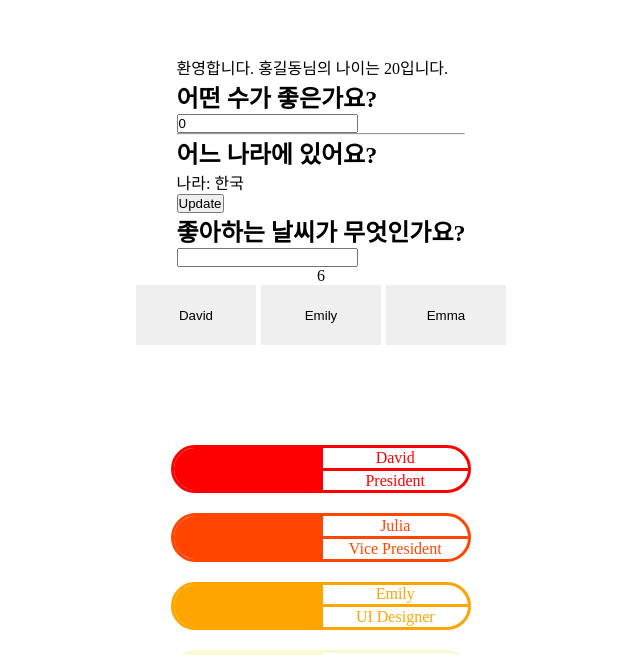
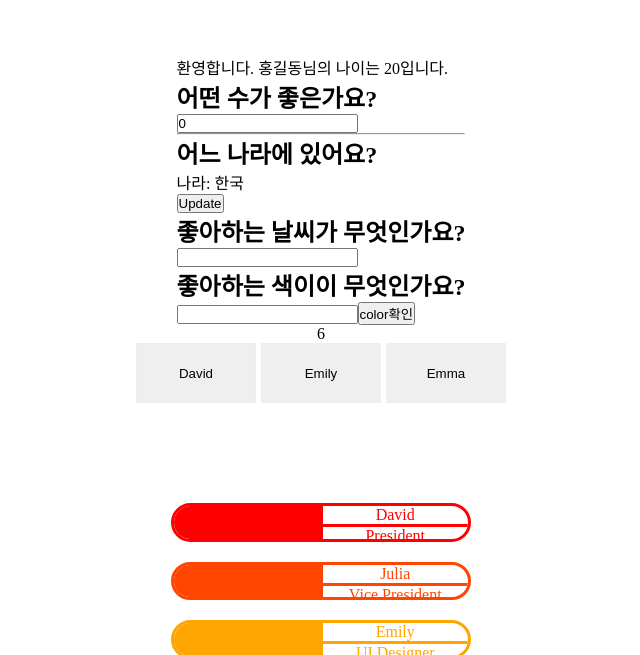
Before and after one commit to aajy/react, a React (Create React App) app: page / in a window 1280 px wide. Shown: the part 145-800 px from the top of the page, without its empty margins (319-959 px from the left). Built offline with nearby package versions, Linux system fonts and the light colour scheme.

Commit message:
비제어컴포넌트useRef 사용하기, 값이 바뀔때마다가 재랜더링 되지않는다.

```diff
--- a/src/components/common/Header.jsx
+++ b/src/components/common/Header.jsx
@@ -1,6 +1,7 @@
 import { useContext, useMemo, useEffect, useState } from 'react';
 import { AgeContext } from './AgeContext';
 import { NameContext } from './NameContext';
+import { useRef } from 'react';
 
 export default function Header() {
 	const age = useContext(AgeContext);
@@ -8,17 +9,22 @@ export default function Header() {
 	const [number, setNumber] = useState(0);
 	const [isKorea, setIsKorea] = useState(true);
 	const [Weather, setWeather] = useState('');
+	const color = useRef('');
 	// const location = { country: isKorea ? '한국' : '일본' };
 	const location = useMemo(() => {
 		return {
 			country: isKorea ? '한국' : '일본',
 		};
 	}, [isKorea]);
+	const checkColor = () => {
+		console.log('color', color.current.value);
+	};
 
 	useEffect(() => {
 		console.log('useEffect... 호출');
 		// 뭔가 오래 걸리는 작업
 	}, [location]);
+
 	return (
 		<header>
 			<p>
@@ -40,6 +46,9 @@ export default function Header() {
 				value={Weather}
 				onChange={(e) => setWeather(e.target.value)}
 			/>
+			<h2>좋아하는 색이이 무엇인가요?</h2>
+			<input type='text' ref={color} />
+			<button onClick={checkColor}>color확인</button>
 		</header>
 	);
 }
```
